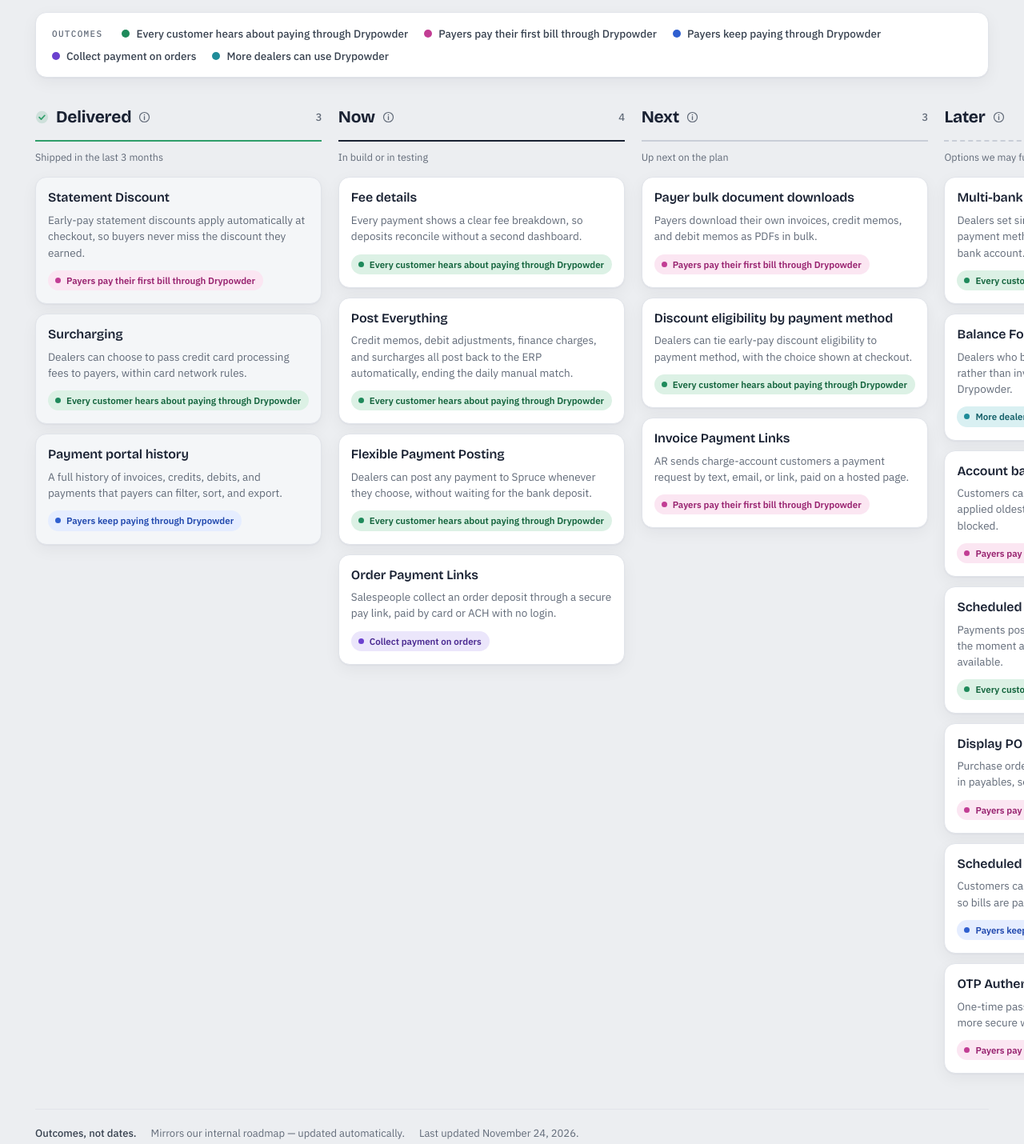
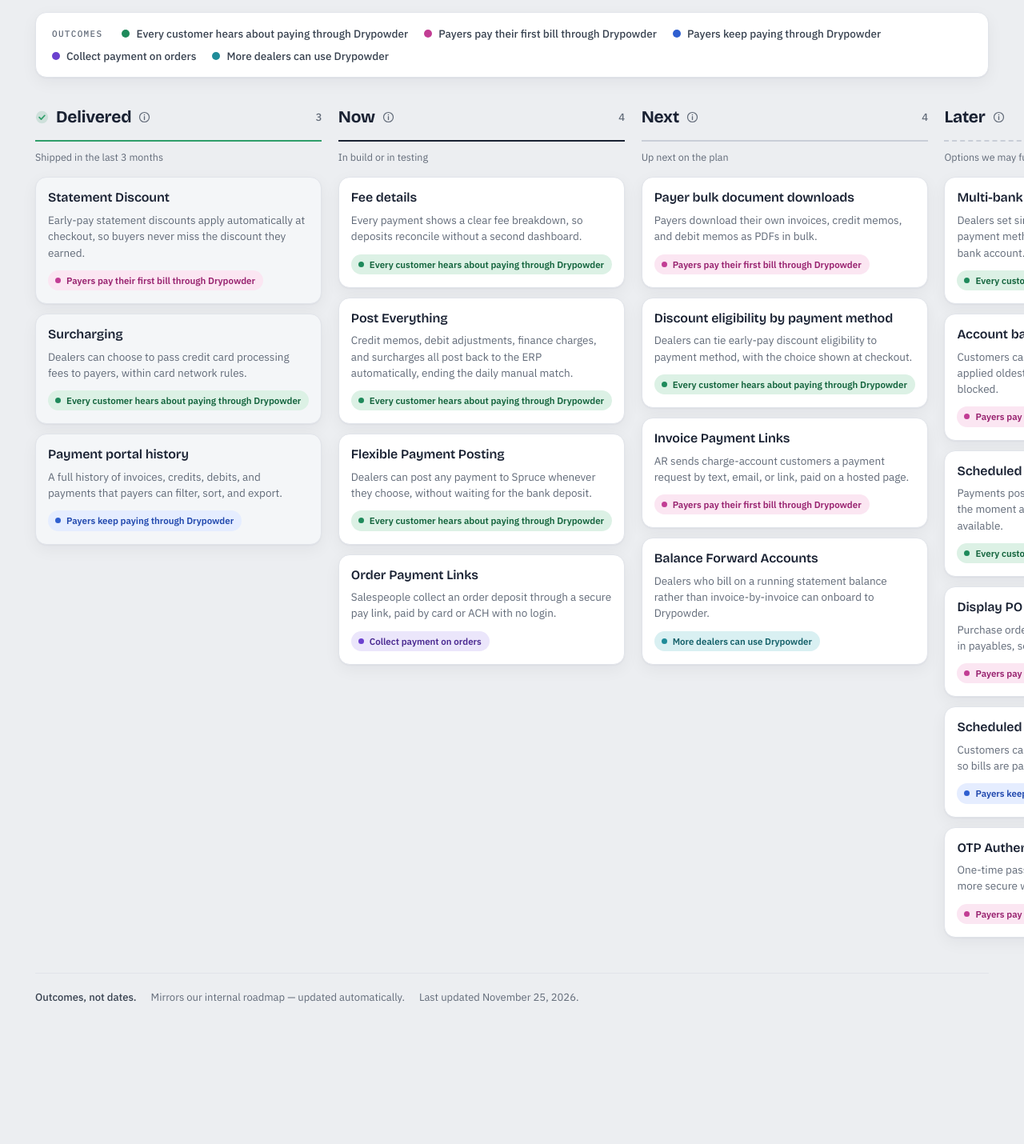
Before and after one commit to drypowder-io/roadmap, a plain HTML site: page index.html in a window 1280 px wide. Shown: the part 260-1690 px from the top of the page at 80% size. After the commit the page ends 1588 px from the top, so only its background shows below. Drawn offline with nearby package versions, Linux system fonts and the light colour scheme.

Commit message:
Roadmap refresh 2026-11-25

```diff
--- a/index.html
+++ b/index.html
@@ -371,7 +371,7 @@
     </section>
 
     <section class="col col-next">
-      <div class="col-head"><h2>Next</h2><span class="info" tabindex="0" role="note" aria-label="What Next means"><svg viewBox="0 0 20 20" fill="none" aria-hidden="true"><circle cx="10" cy="10" r="8" stroke="currentColor" stroke-width="1.6"/><path d="M10 8.9v5.1" stroke="currentColor" stroke-width="1.8" stroke-linecap="round"/><circle cx="10" cy="6.1" r="1.05" fill="currentColor"/></svg><span class="tip" role="tooltip">Coming up after Now. Problems we&#x27;ve shaped and expect to pick up soon, though the details can still shift.</span></span><span class="count">3</span></div>
+      <div class="col-head"><h2>Next</h2><span class="info" tabindex="0" role="note" aria-label="What Next means"><svg viewBox="0 0 20 20" fill="none" aria-hidden="true"><circle cx="10" cy="10" r="8" stroke="currentColor" stroke-width="1.6"/><path d="M10 8.9v5.1" stroke="currentColor" stroke-width="1.8" stroke-linecap="round"/><circle cx="10" cy="6.1" r="1.05" fill="currentColor"/></svg><span class="tip" role="tooltip">Coming up after Now. Problems we&#x27;ve shaped and expect to pick up soon, though the details can still shift.</span></span><span class="count">4</span></div>
       <p class="col-sub">Up next on the plan</p>
       <div class="cards">
         <article class="card">
@@ -389,22 +389,22 @@
           <p>AR sends charge-account customers a payment request by text, email, or link, paid on a hosted page.</p>
           <span class="pill o-buyers"><span class="dot"></span>Payers pay their first bill through Drypowder</span>
         </article>
+        <article class="card">
+          <h3>Balance Forward Accounts</h3>
+          <p>Dealers who bill on a running statement balance rather than invoice-by-invoice can onboard to Drypowder.</p>
+          <span class="pill o-fit"><span class="dot"></span>More dealers can use Drypowder</span>
+        </article>
       </div>
     </section>
 
     <section class="col col-later">
-      <div class="col-head"><h2>Later</h2><span class="info" tabindex="0" role="note" aria-label="What Later means"><svg viewBox="0 0 20 20" fill="none" aria-hidden="true"><circle cx="10" cy="10" r="8" stroke="currentColor" stroke-width="1.6"/><path d="M10 8.9v5.1" stroke="currentColor" stroke-width="1.8" stroke-linecap="round"/><circle cx="10" cy="6.1" r="1.05" fill="currentColor"/></svg><span class="tip" role="tooltip">On the horizon, and deliberately undated. Lower-confidence ideas that may change, move up, or drop as we learn more.</span></span><span class="count">7</span></div>
+      <div class="col-head"><h2>Later</h2><span class="info" tabindex="0" role="note" aria-label="What Later means"><svg viewBox="0 0 20 20" fill="none" aria-hidden="true"><circle cx="10" cy="10" r="8" stroke="currentColor" stroke-width="1.6"/><path d="M10 8.9v5.1" stroke="currentColor" stroke-width="1.8" stroke-linecap="round"/><circle cx="10" cy="6.1" r="1.05" fill="currentColor"/></svg><span class="tip" role="tooltip">On the horizon, and deliberately undated. Lower-confidence ideas that may change, move up, or drop as we learn more.</span></span><span class="count">6</span></div>
       <p class="col-sub">Options we may fund</p>
       <div class="cards">
         <article class="card">
           <h3>Multi-bank payment payouts</h3>
           <p>Dealers set simple rules, such as by location or payment method, that send each payment to the right bank account.</p>
           <span class="pill o-more"><span class="dot"></span>Every customer hears about paying through Drypowder</span>
-        </article>
-        <article class="card">
-          <h3>Balance Forward Accounts</h3>
-          <p>Dealers who bill on a running statement balance rather than invoice-by-invoice can onboard to Drypowder.</p>
-          <span class="pill o-fit"><span class="dot"></span>More dealers can use Drypowder</span>
         </article>
         <article class="card">
           <h3>Account balance payment</h3>
@@ -438,6 +438,6 @@
   <footer>
     <span class="strong">Outcomes, not dates.</span>
     <span>Mirrors our internal roadmap — updated automatically.</span>
-    <span>Last updated November 24, 2026.</span>
+    <span>Last updated November 25, 2026.</span>
   </footer>
 </div>
```
